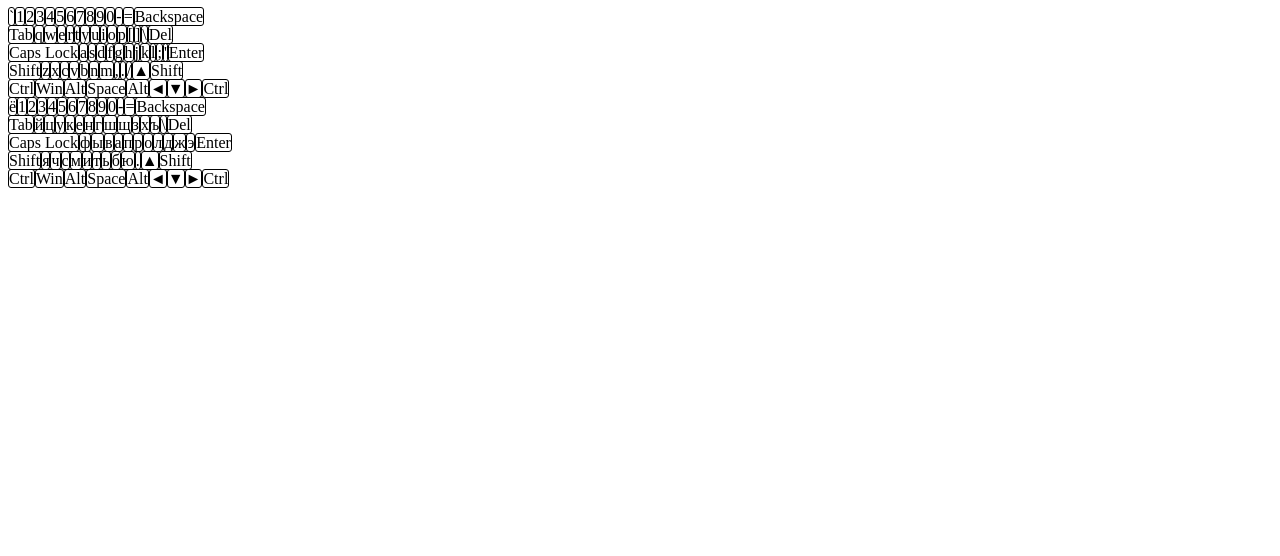
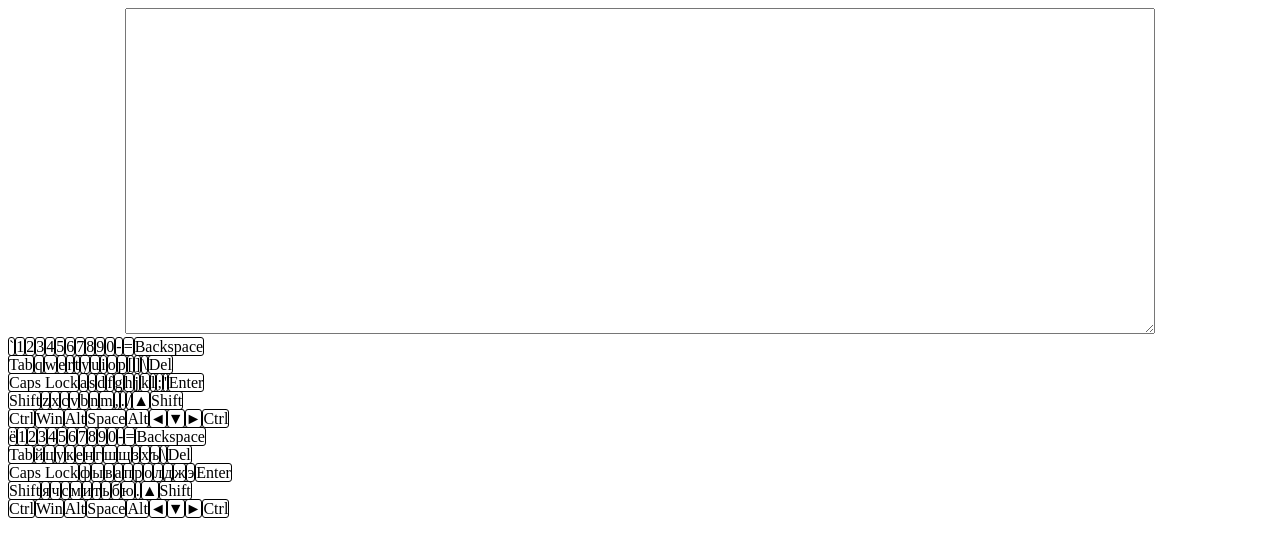
Before and after one commit to theNickola/virtual-keyboard, a website: page virtual-keyboard/index.html in a window 1280 px wide. Drawn offline with Linux system fonts and the light colour scheme.

Commit message:
feat: render layout

```diff
--- a/virtual-keyboard/script.js
+++ b/virtual-keyboard/script.js
@@ -1,4 +1,20 @@
-function renderKeys() {
+const renderLayout = () => {
+  const main = document.createElement('main');
+  main.classList.add('main');
+
+  const textfield = document.createElement('textarea');
+  textfield.classList.add('textfield');
+  main.append(textfield);
+
+  const keyboard = document.createElement('keyboard');
+  keyboard.classList.add('keyboard');
+  main.append(keyboard);
+
+  document.body.append(main);
+};
+renderLayout();
+
+const renderKeys = () => {
   const arrayOfKeysEN = ['EN',
     ['`', '1', '2', '3', '4', '5', '6', '7', '8', '9', '0', '-', '=', 'Backspace'],
     ['Tab', 'q', 'w', 'e', 'r', 't', 'y', 'u', 'i', 'o', 'p', '[', ']', '\\', 'Del'],
@@ -25,6 +41,6 @@ function renderKeys() {
       document.body.append(linekey);
     }
   }
-}
+};
 
 renderKeys();
--- a/virtual-keyboard/style.css
+++ b/virtual-keyboard/style.css
@@ -1,3 +1,24 @@
+.main {
+  text-align: center;
+}
+
+.textfield {
+  width: 80vw;
+  height: 40vh;
+}
+
+.keyboard {
+  width: 90vw;
+  display: flex;
+  flex-direction: column;
+}
+
+.keyboard__row {
+  width: 90vw;
+  display: flex;
+  justify-content: space-between;
+}
+
 span {
   border: 1px solid black;
   border-radius: 3px;
```
